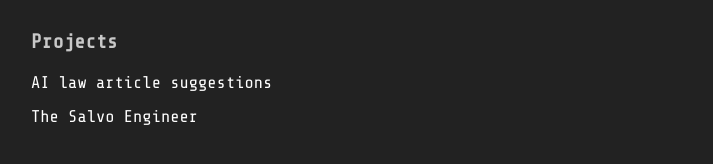
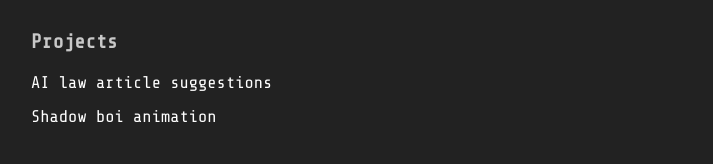
Before and after one commit to superwibr/superwibr.github.io, a Jekyll site: the page built from index.md, in a window 1280 px wide. Shown: the part 238-402 px from the top of the page, without its empty margins (159-872 px from the left). Built offline with Jekyll 4.4.1, drawn with Linux system fonts in a browser that asks for light colours; our own code applies the rules of GitHub Pages for plain Markdown files.

Commit message:
shadow boi

```diff
--- a/index.md
+++ b/index.md
@@ -4,4 +4,4 @@
 
 ### Projects
 - [AI law article suggestions](./ailaws/index.html)
-- [The Salvo Engineer](./se/index.md)
+- [Shadow boi animation](./sba/index.md)
```
